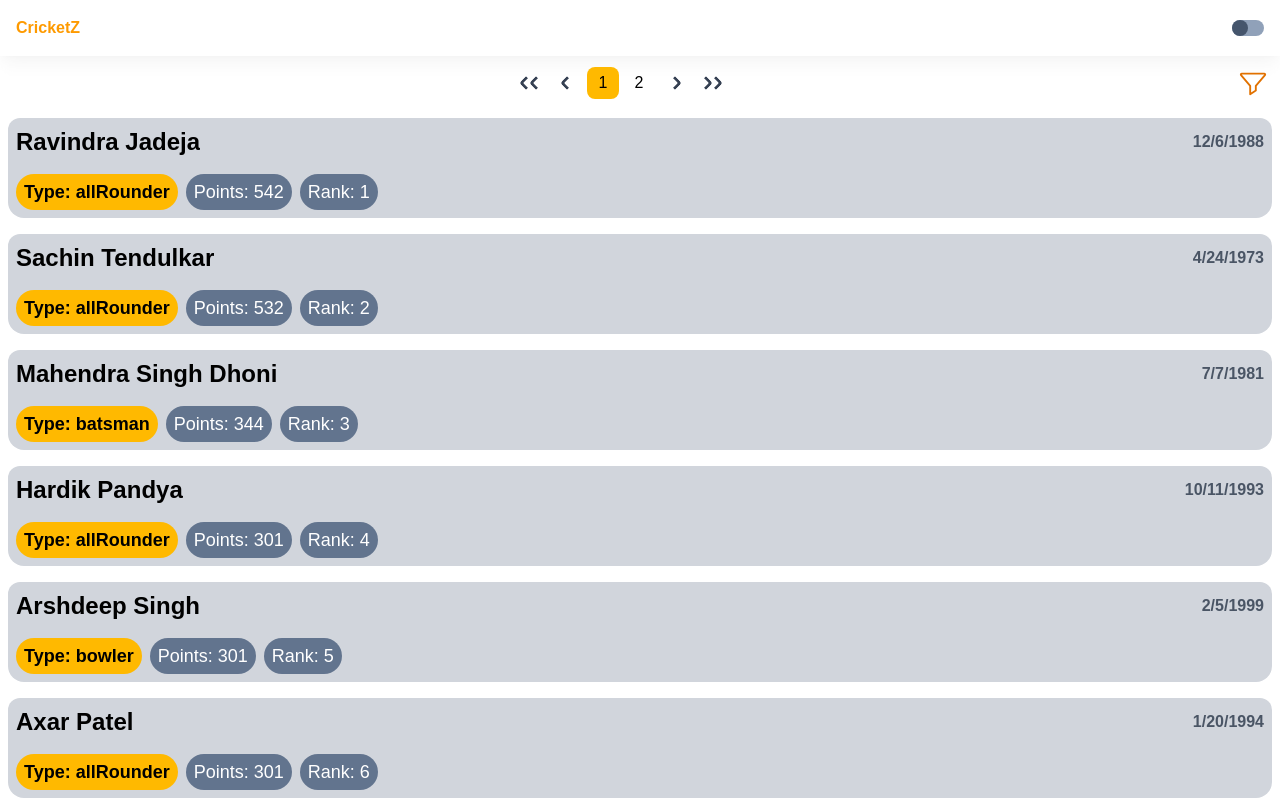
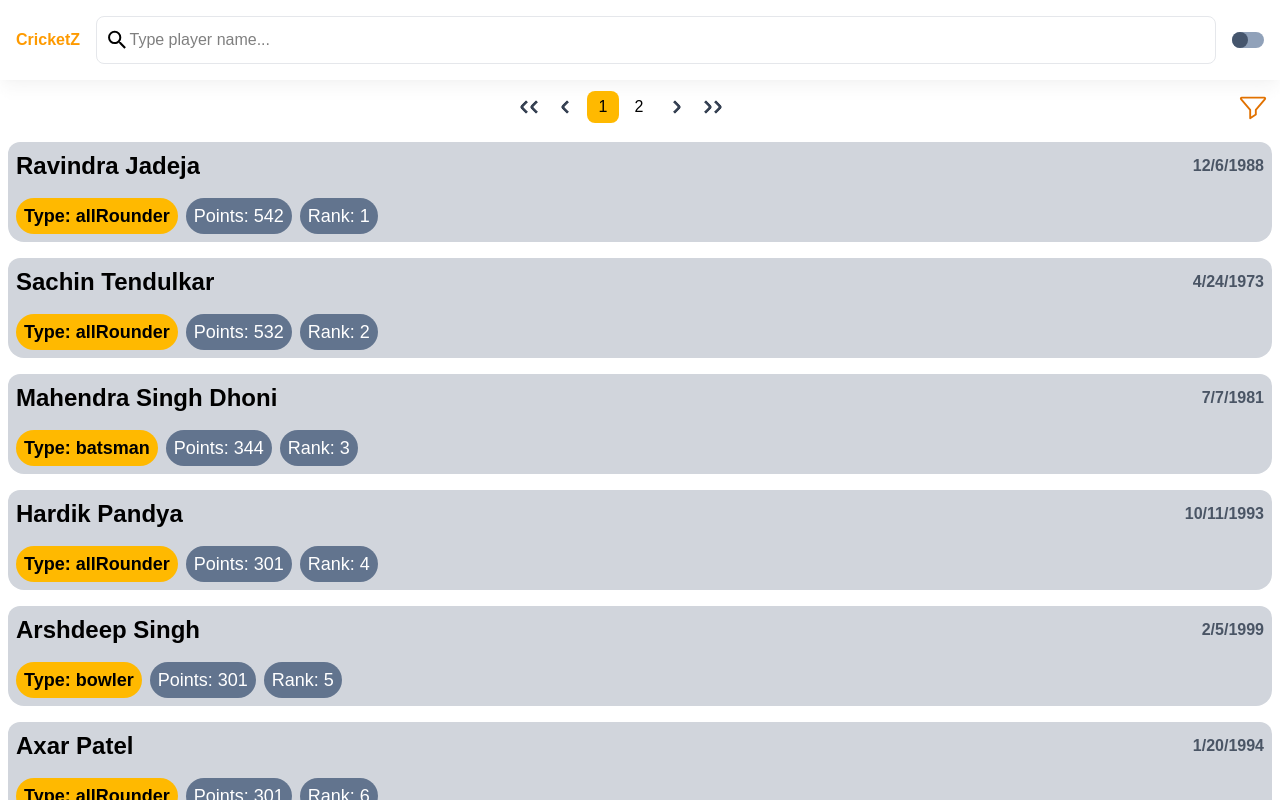
Before and after one commit to nay-22/cricketers-app, a React (Vite) app: page / in a window 1280 px wide. Shown: the top 800 px of the page. Built offline with nearby package versions, Linux system fonts and the light colour scheme.

Commit message:
feat(Header): integrate SearchForm in Header

```diff
--- a/src/components/Header.tsx
+++ b/src/components/Header.tsx
@@ -1,7 +1,12 @@
-import { useContext } from "react";
+import { lazy, Suspense, useContext } from "react";
 import Switch from "./Switch";
 import AppContext from "../context/AppContext";
 import { Link, useLocation } from "react-router-dom";
+import SearchForm from "./forms/SearchForm";
+import { TPlayer } from "../types";
+import searchPlayers from "../api/search-players";
+
+const ResultView = lazy(() => import("./SearchResultView"));
 
 const Header = () => {
   const context = useContext(AppContext);
@@ -16,7 +21,7 @@ const Header = () => {
   const path = useLocation().pathname;
 
   return (
-    <div className="shadow-md md:shadow-lg p-4 flex items-center justify-between">
+    <div className="shadow-md md:shadow-lg p-4 flex items-center gap-4 justify-between">
       <div className="flex items-center justify-start gap-2">
         {path !== "/" && (
           <Link
@@ -28,6 +33,25 @@ const Header = () => {
         )}
         <div className="font-bold text-amber-500">CricketZ</div>
       </div>
+      <SearchForm<TPlayer[], TPlayer, { name: string; id: string }>
+        dataFetcher={searchPlayers}
+        dataExtractor={(data) => data}
+        resultExtractor={(player) => ({
+          name: player.name || "",
+          id: player.id || "",
+        })}
+        resultView={(props) => (
+          <Suspense
+            fallback={
+              <div className="p-2 flex items-center justify-center">
+                Loading...
+              </div>
+            }
+          >
+            <ResultView {...props} />
+          </Suspense>
+        )}
+      />
       <div>
         <Switch
           on={context?.preferences.theme === "dark"}
```
